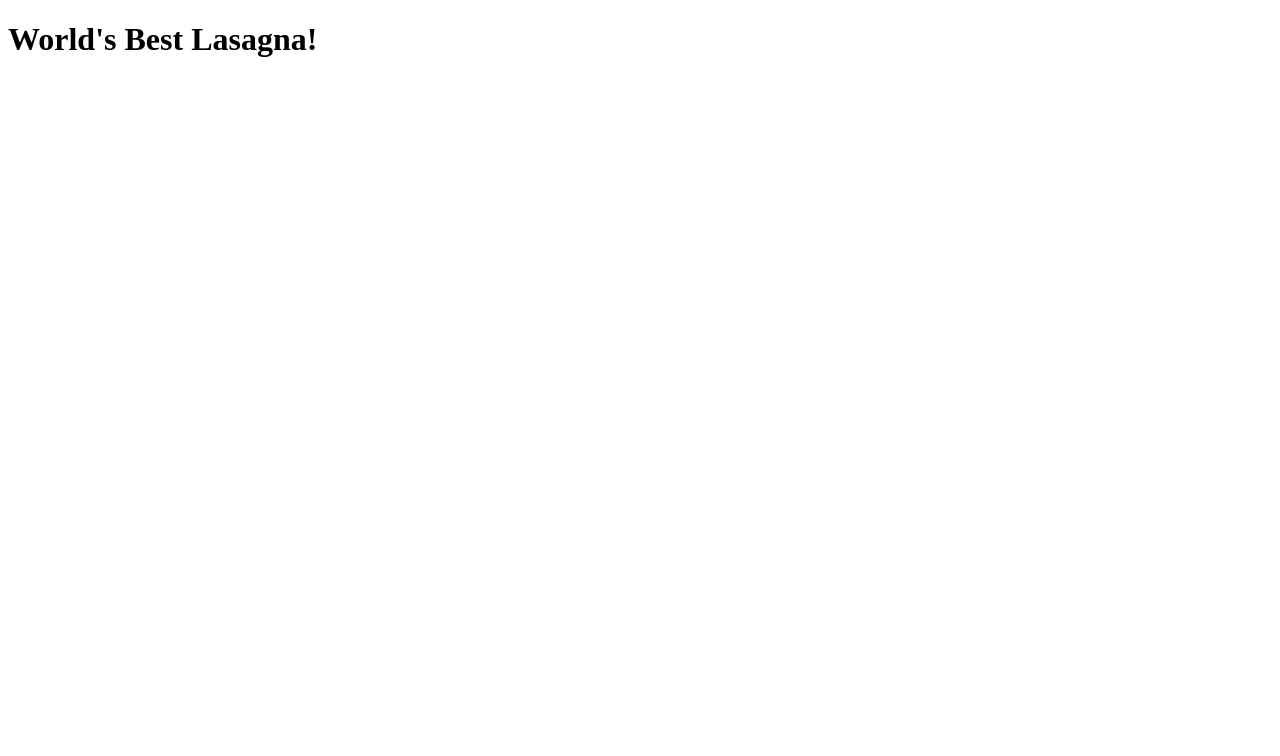
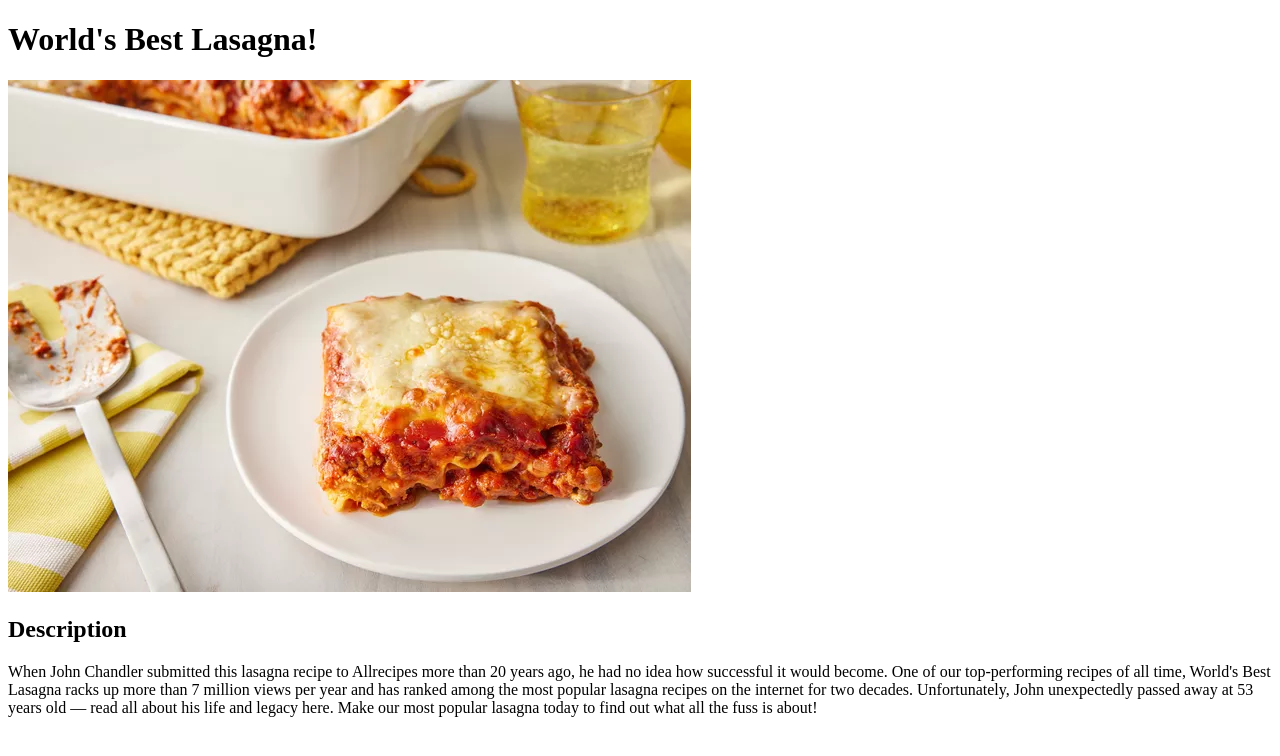
Before and after one commit to bogdan-lun-02/odin-recipes, a plain HTML site: page recipes/lasagna.html in a window 1280 px wide. Drawn offline with Linux system fonts and the light colour scheme.

Commit message:
Added an image of a dish and description to lasagna.html

```diff
--- a/recipes/lasagna.html
+++ b/recipes/lasagna.html
@@ -7,5 +7,8 @@
 </head>
 <body>
   <h1>World's Best Lasagna!</h1>
+  <img src="../img/worlds-best-lasagna.webp" alt="World's Best Lasagna">
+  <h2>Description</h2>
+  <p> When John Chandler submitted this lasagna recipe to Allrecipes more than 20 years ago, he had no idea how successful it would become. One of our top-performing recipes of all time, World's Best Lasagna racks up more than 7 million views per year and has ranked among the most popular lasagna recipes on the internet for two decades. Unfortunately, John unexpectedly passed away at 53 years old — read all about his life and legacy here. Make our most popular lasagna today to find out what all the fuss is about! </p>
 </body>
 </html>
```
Also changed, not shown: img/worlds-best-lasagna.webp (added).
